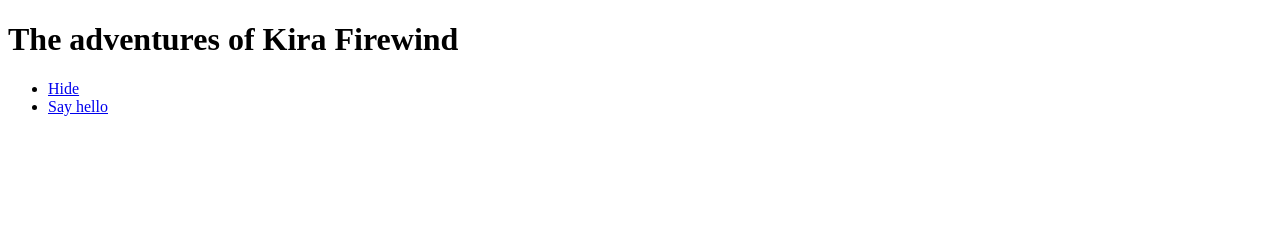
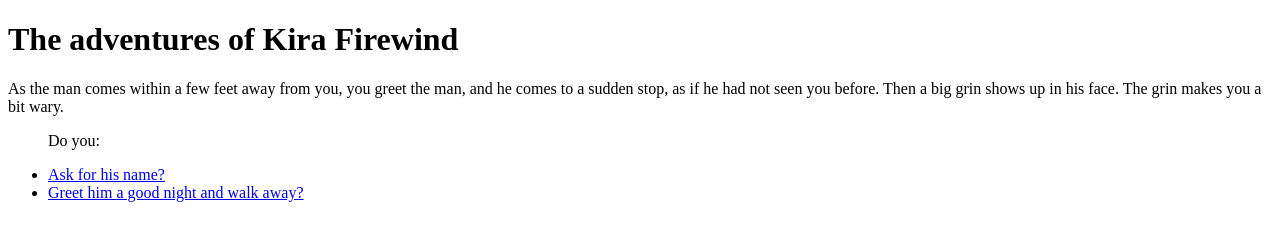
Before and after one commit to oathmountain/webutveckling, a plain HTML site: page Adventure/hello.html in a window 1280 px wide. Drawn offline with Linux system fonts and the light colour scheme.

Commit message:
Added story for the three initial options

```diff
--- a/Adventure/hello.html
+++ b/Adventure/hello.html
@@ -12,11 +12,15 @@
     </header>
 
     <section>
-        <p></p>
+        <p>As the man comes within a few feet away from you, you greet the man, and he comes to a
+            sudden stop, as if he had not seen you before. Then a big grin shows up in his face.
+            The grin makes you a bit wary.
+        </p>
         <nav>
             <ul>
-                <li><a href="page1.html">Hide</a></li>
-                <li><a href="page2.html">Say hello</a></li>
+                <p>Do you:</p>
+                <li><a href="askname.html">Ask for his name?</a></li>
+                <li><a href="goodnight.html">Greet him a good night and walk away?</a></li>
             </ul>
         </nav>
     </section>
```
Also changed, not shown: Adventure/hide.html (+5 -3 lines), Adventure/index.html (+0 -1 lines), Adventure/walk.html (+5 -2 lines).
